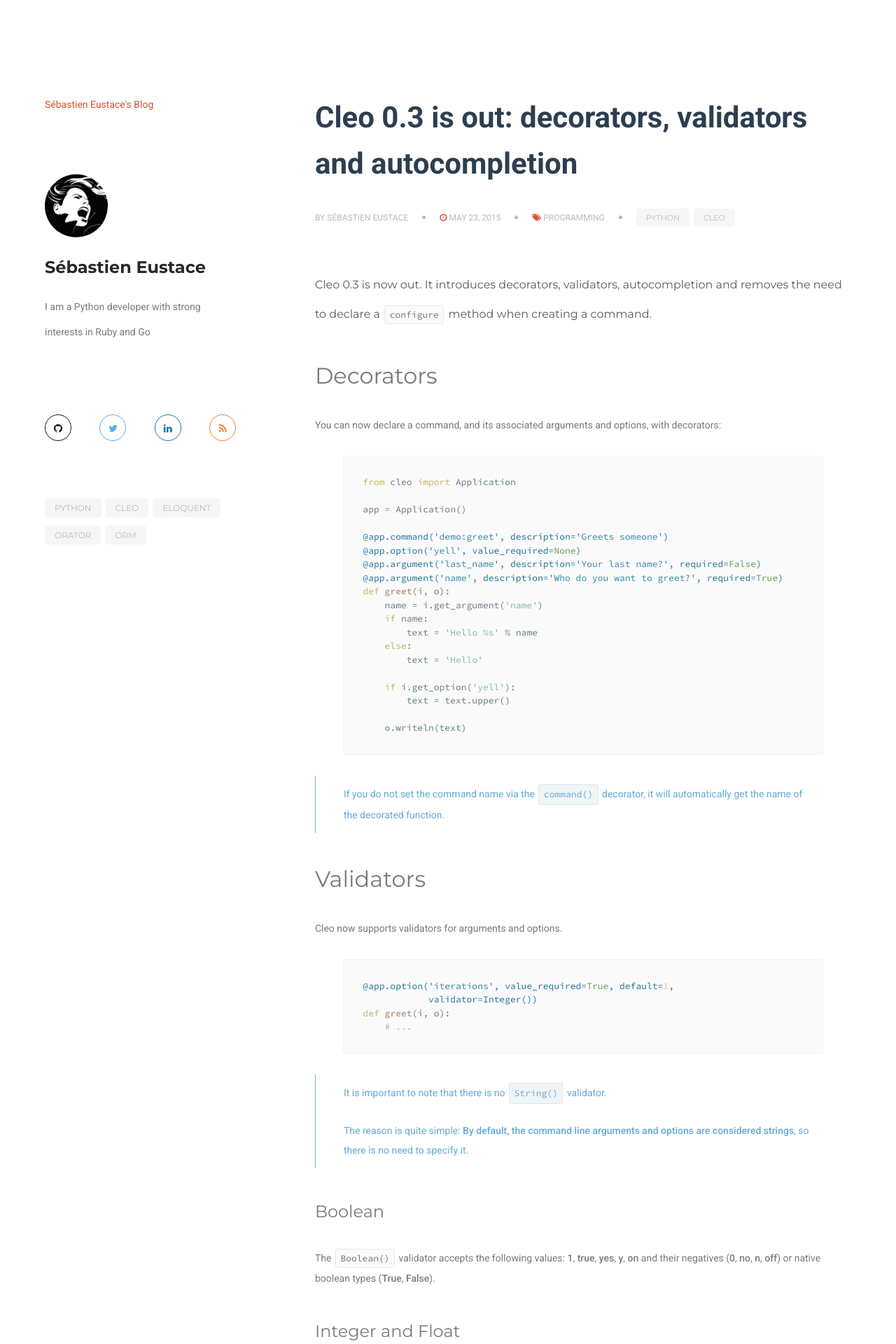
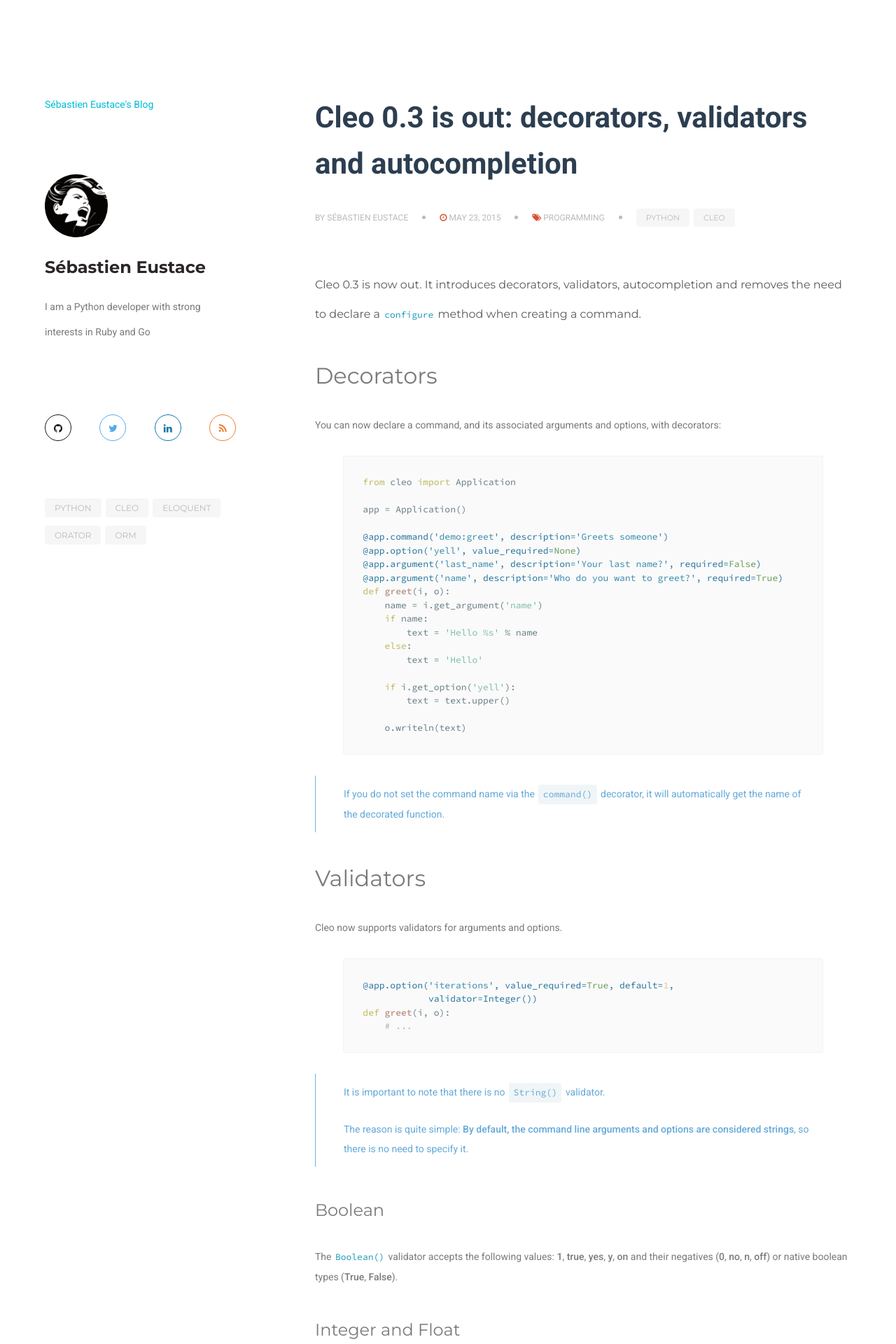
Before and after one commit to sdispater/sdispater.github.io, a Jekyll site: the page built from _posts/2015-05-23-cleo-0-3-is-out.md, in a window 1280 px wide. Shown: the top 1920 px of the page at 70% size. Built offline with Jekyll 4.4.1, drawn with Linux system fonts in a browser that asks for light colours; nearby versions of some CDN libraries; comment, search, counter and statistics services are not loaded.

Commit message:
Updates UI

```diff
--- a/css/default.scss
+++ b/css/default.scss
@@ -34,6 +34,7 @@
 
 a {
     font: 400 14px/28px "Roboto",sans-serif;
+    color: #00BCD4;
 }
 
 .postcontents ol, .postcontents ul {
@@ -261,9 +262,12 @@
 
 p > code,
 li > code {
-    color: #727578;
-    padding: 0.3em 0.5em;
+    color: #1999B3;
+    padding: 0;
     display: inline;
+    font-weight: 400;
+    border: 0;
+    background-color: #FFFFFF;
 }
 
 /* SOCIAL LINKS WIDGET */
```
